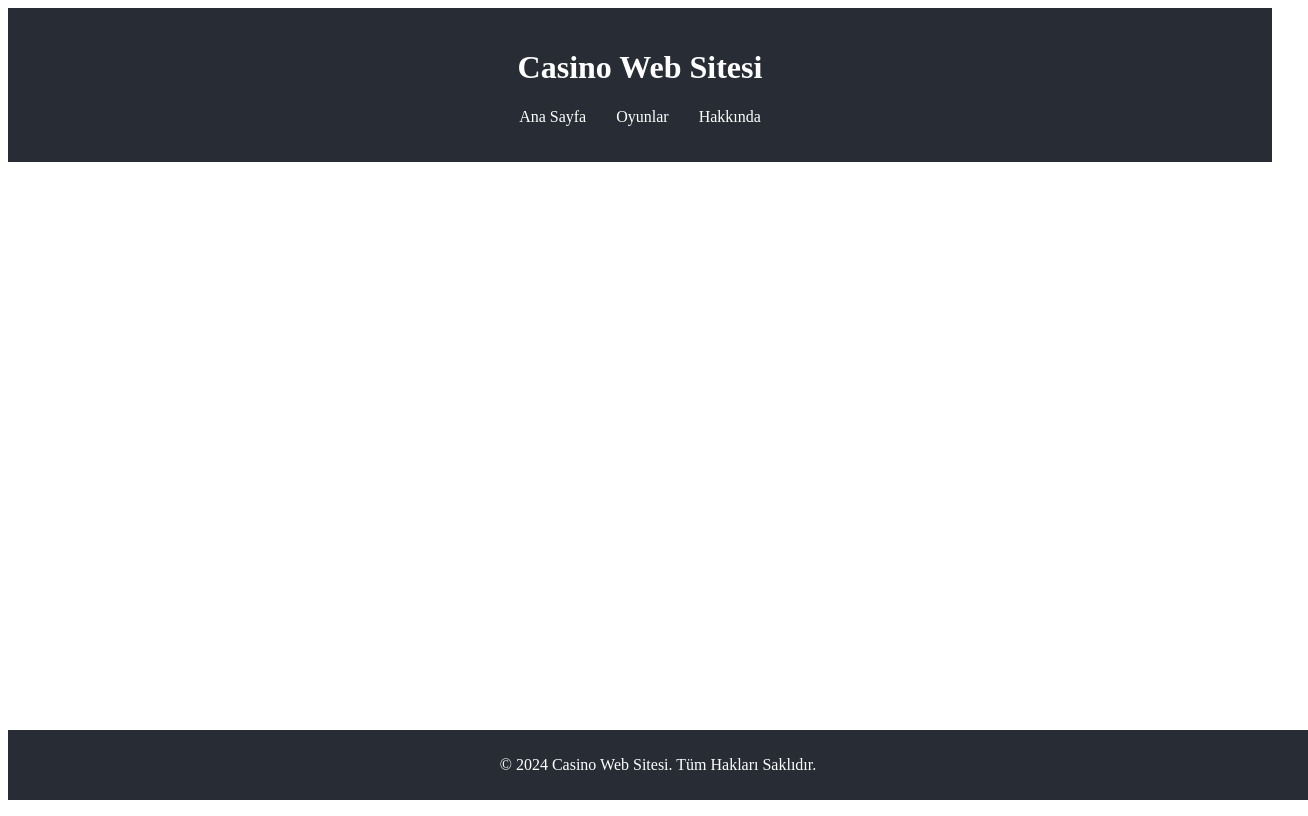
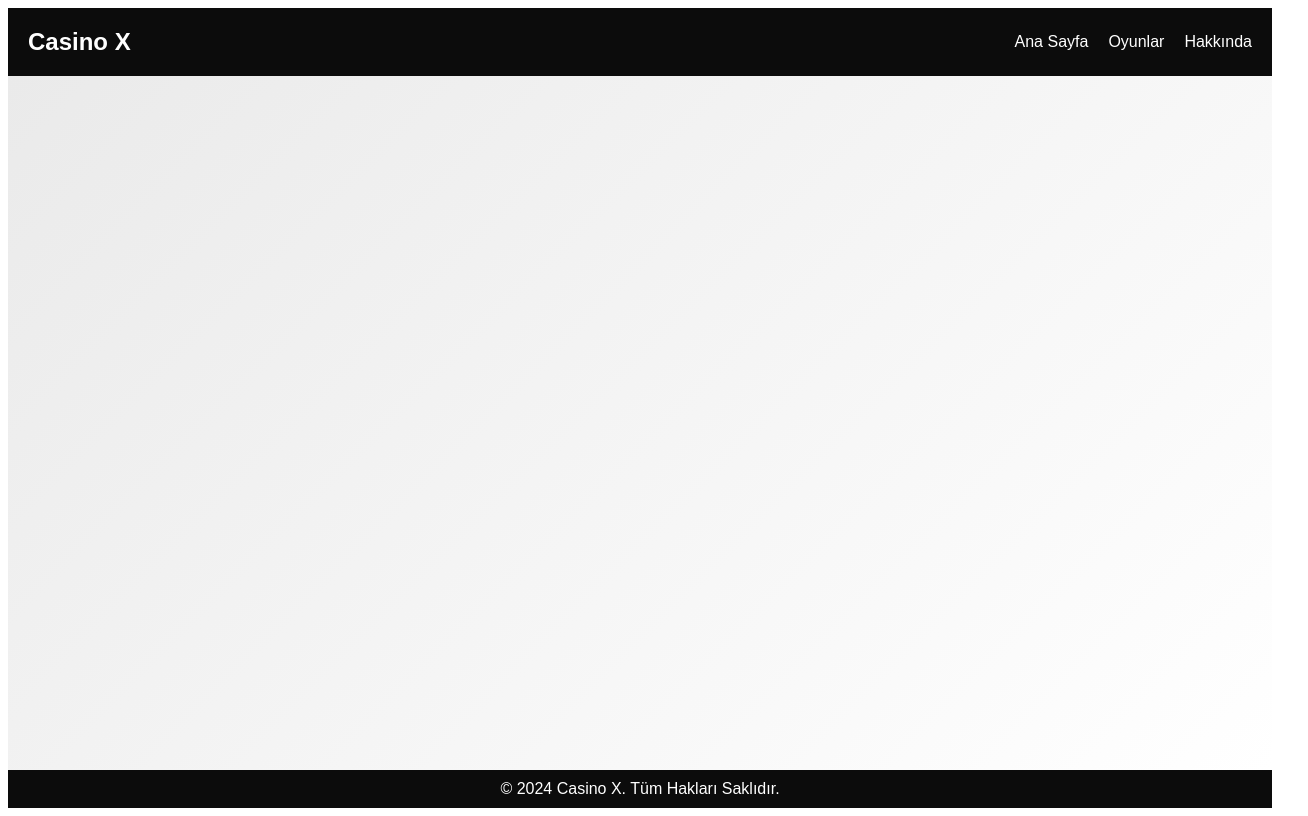
Before and after one commit to Xman1923/casino-slots, a Nuxt app: page / in a window 1280 px wide. Shown: the whole page, 1308 px wide, since content can reach past the window. Built offline with nearby package versions, Linux system fonts and the light colour scheme.

Commit message:
Update app.vue

```diff
--- a/app.vue
+++ b/app.vue
@@ -1,9 +1,9 @@
 <template>
-  <div>
-    <header>
-      <h1>Casino Web Sitesi</h1>
-      <nav>
-        <ul>
+  <div class="app-container">
+    <header class="header">
+      <h1 class="logo">Casino X</h1>
+      <nav class="nav">
+        <ul class="nav-links">
           <li><NuxtLink to="/">Ana Sayfa</NuxtLink></li>
           <li><NuxtLink to="/games">Oyunlar</NuxtLink></li>
           <li><NuxtLink to="/about">Hakkında</NuxtLink></li>
@@ -11,12 +11,12 @@
       </nav>
     </header>
 
-    <main>
+    <main class="main-content">
       <NuxtPage />
     </main>
 
-    <footer>
-      <p>© 2024 Casino Web Sitesi. Tüm Hakları Saklıdır.</p>
+    <footer class="footer">
+      <p>© 2024 Casino X. Tüm Hakları Saklıdır.</p>
     </footer>
   </div>
 </template>
@@ -25,7 +25,7 @@
 export default {
   head() {
     return {
-      title: 'Casino Web Sitesi',
+      title: 'Casino X',
       meta: [
         { charset: 'utf-8' },
         { name: 'viewport', content: 'width=device-width, initial-scale=1' },
@@ -37,35 +37,67 @@ export default {
 </script>
 
 <style scoped>
-header {
-  background-color: #282c34;
+* {
+  box-sizing: border-box;
+  margin: 0;
+  padding: 0;
+  font-family: 'Arial', sans-serif;
+}
+
+.app-container {
+  display: flex;
+  flex-direction: column;
+  min-height: 100vh;
+}
+
+.header {
+  background-color: #0c0c0c;
+  color: white;
   padding: 20px;
+  display: flex;
+  justify-content: space-between;
+  align-items: center;
+}
+
+.logo {
+  font-size: 24px;
+  font-weight: bold;
+}
+
+.nav {
+  display: flex;
+}
+
+.nav-links {
+  list-style: none;
+  display: flex;
+}
+
+.nav-links li {
+  margin-left: 20px;
+}
+
+.nav-links li a {
+  color: white;
+  text-decoration: none;
+  font-weight: 500;
+  transition: color 0.3s;
+}
+
+.nav-links li a:hover {
+  color: #ffcc00;
+}
+
+.main-content {
+  flex: 1;
+  padding: 20px;
+  background: linear-gradient(135deg, #eaeaea, #ffffff);
+}
+
+.footer {
+  background-color: #0c0c0c;
   color: white;
   text-align: center;
-}
-
-nav ul {
-  list-style-type: none;
-  padding: 0;
-}
-
-nav ul li {
-  display: inline;
-  margin: 0 15px;
-}
-
-nav ul li a {
-  color: white;
-  text-decoration: none;
-}
-
-footer {
-  text-align: center;
   padding: 10px;
-  background-color: #282c34;
-  color: white;
-  position: absolute;
-  width: 100%;
-  bottom: 0;
 }
 </style>
```
